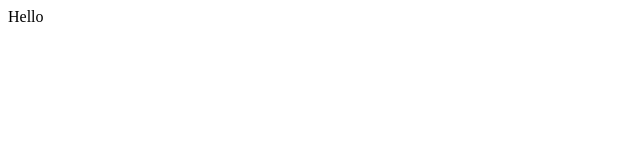
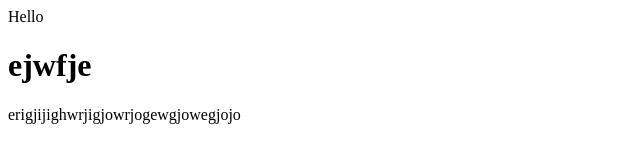
Before and after one commit to Th13n/hello, a plain HTML site: page index.html in a window 1280 px wide. Shown: the whole page, without its empty margins (0-640 px from the left). Drawn offline with Linux system fonts and the light colour scheme.

Commit message:
thu lai xem

```diff
--- a/index.html
+++ b/index.html
@@ -8,5 +8,7 @@
 </head>
 <body>
     <span>Hello</span>
+    <h1>ejwfje</h1>
+    <p>erigjijighwrjigjowrjogewgjowegjojo</p>
 </body>
 </html>
```
